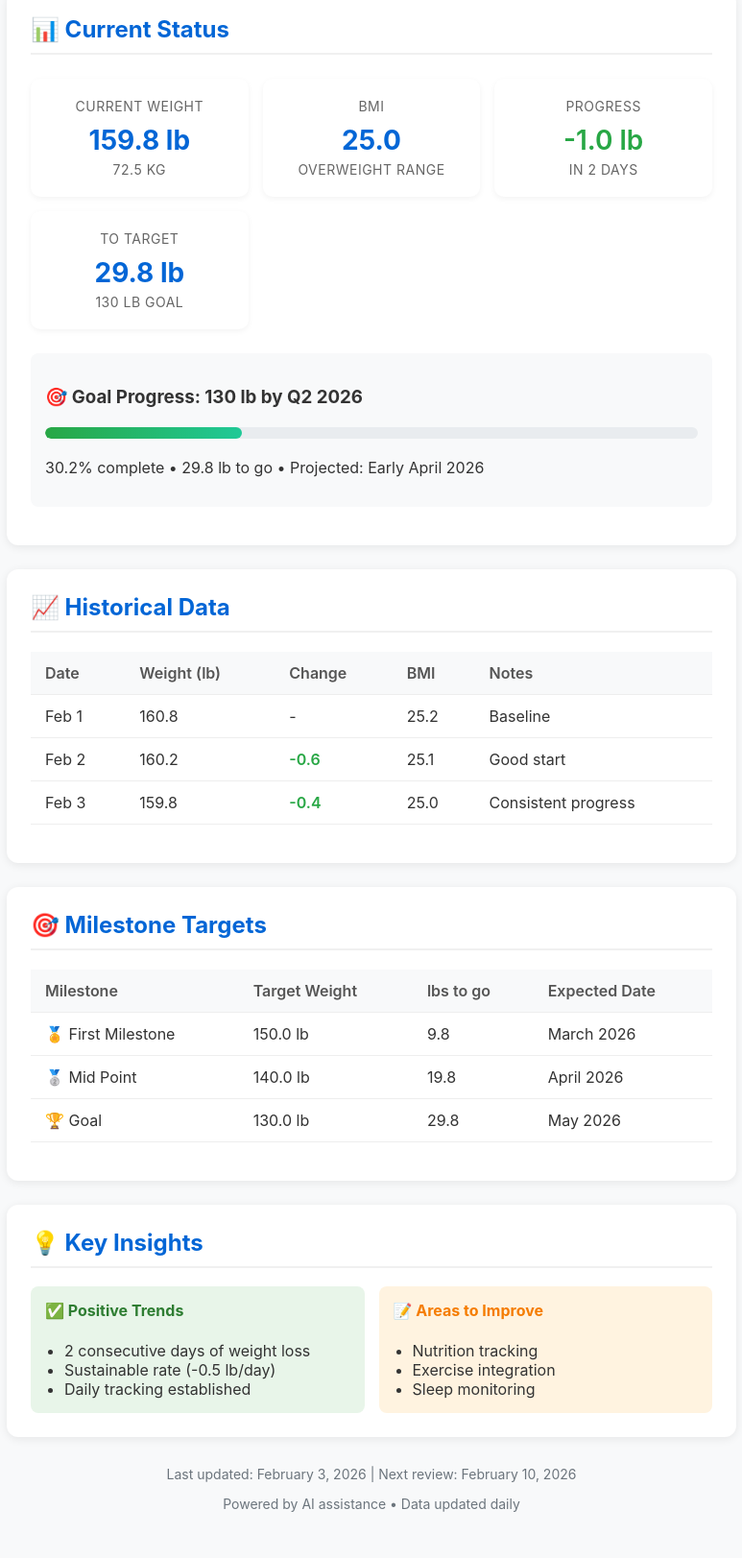
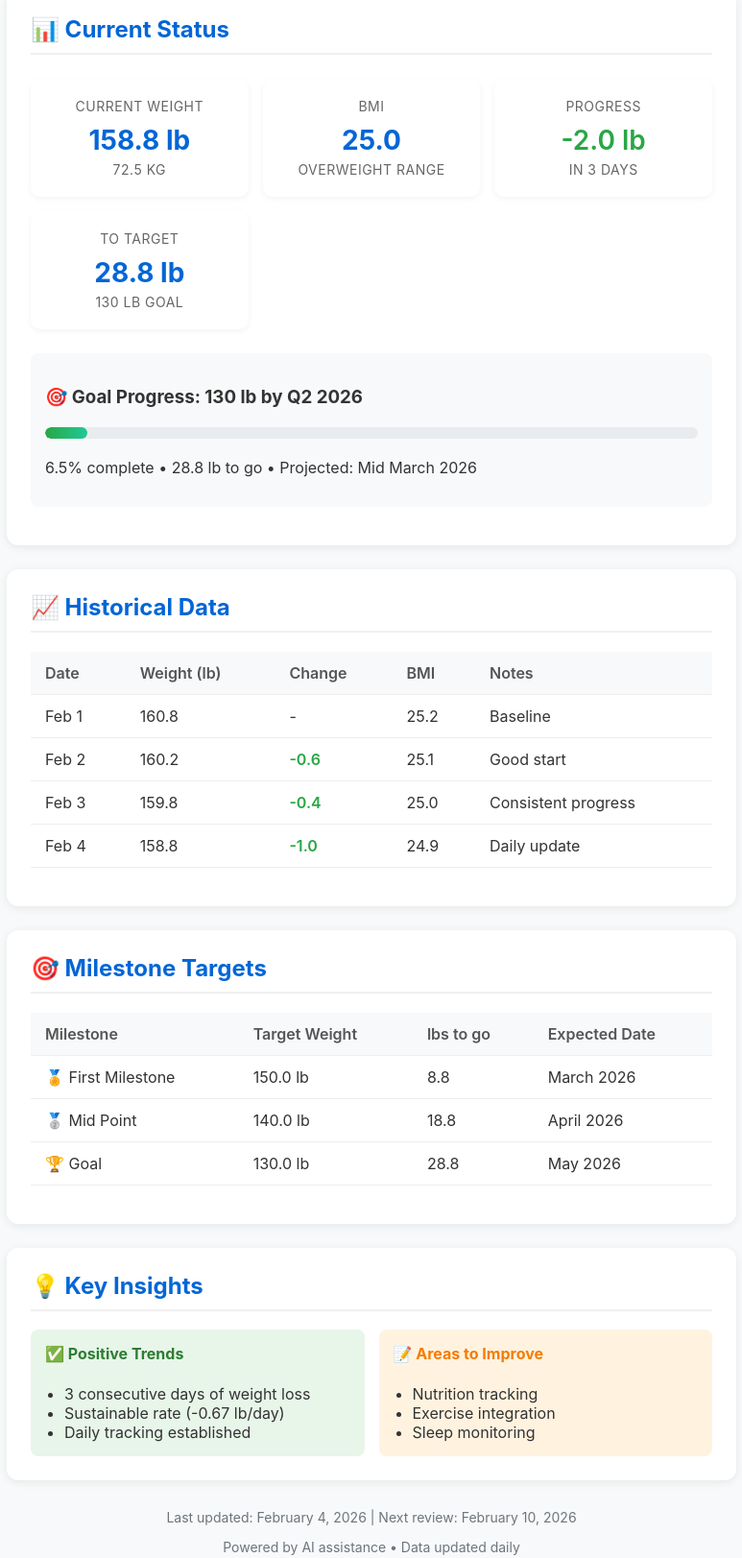
Before and after one commit to liuli168-cmyk/liuli168-cmyk.github.io, a plain HTML site: page health.html in a window 1280 px wide. Shown: the part 205-1828 px from the top of the page at 96% size, without its empty margins (253-1026 px from the left). Drawn offline with Linux system fonts and the light colour scheme.

Commit message:
Update health progress: 158.8 lb (-2.0 lb total, 6.5% progress)

```diff
--- a/health.html
+++ b/health.html
@@ -37,7 +37,7 @@
         }
         .progress-fill {
             height: 100%; background: linear-gradient(90deg, #28a745, #20c997);
-            width: 30.2%; border-radius: 6px; transition: width 0.5s ease;
+            width: 6.5%; border-radius: 6px; transition: width 0.5s ease;
         }
         section {
             background: white; padding: 25px; border-radius: 12px;
@@ -69,7 +69,7 @@
         <div class="stats-grid">
             <div class="stat-card">
                 <div class="stat-label">Current Weight</div>
-                <div class="stat-value">159.8 lb</div>
+                <div class="stat-value">158.8 lb</div>
                 <div class="stat-label">72.5 kg</div>
             </div>
             <div class="stat-card">
@@ -79,12 +79,12 @@
             </div>
             <div class="stat-card">
                 <div class="stat-label">Progress</div>
-                <div class="stat-value positive">-1.0 lb</div>
-                <div class="stat-label">in 2 days</div>
+                <div class="stat-value positive">-2.0 lb</div>
+                <div class="stat-label">in 3 days</div>
             </div>
             <div class="stat-card">
                 <div class="stat-label">To Target</div>
-                <div class="stat-value">29.8 lb</div>
+                <div class="stat-value">28.8 lb</div>
                 <div class="stat-label">130 lb goal</div>
             </div>
         </div>
@@ -94,7 +94,7 @@
             <div class="progress-bar">
                 <div class="progress-fill"></div>
             </div>
-            <p>30.2% complete • 29.8 lb to go • Projected: Early April 2026</p>
+            <p>6.5% complete • 28.8 lb to go • Projected: Mid March 2026</p>
         </div>
     </section>
 
@@ -125,12 +125,19 @@
                     <td>25.1</td>
                     <td>Good start</td>
                 </tr>
-                <tr>
+                                <tr>
                     <td>Feb 3</td>
                     <td>159.8</td>
                     <td class="positive">-0.4</td>
                     <td>25.0</td>
                     <td>Consistent progress</td>
+                </tr>
+                <tr>
+                    <td>Feb 4</td>
+                    <td>158.8</td>
+                    <td class="positive">-1.0</td>
+                    <td>24.9</td>
+                    <td>Daily update</td>
                 </tr>
             </tbody>
         </table>
@@ -150,19 +157,19 @@
                 <tr>
                     <td>🏅 First Milestone</td>
                     <td>150.0 lb</td>
-                    <td>9.8</td>
+                    <td>8.8</td>
                     <td>March 2026</td>
                 </tr>
                 <tr>
                     <td>🥈 Mid Point</td>
                     <td>140.0 lb</td>
-                    <td>19.8</td>
+                    <td>18.8</td>
                     <td>April 2026</td>
                 </tr>
                 <tr>
                     <td>🏆 Goal</td>
                     <td>130.0 lb</td>
-                    <td>29.8</td>
+                    <td>28.8</td>
                     <td>May 2026</td>
                 </tr>
             </tbody>
@@ -175,8 +182,8 @@
             <div style="background: #e8f5e9; padding: 15px; border-radius: 8px;">
                 <h4 style="margin-top: 0; color: #2e7d32;">✅ Positive Trends</h4>
                 <ul style="margin: 10px 0 0; padding-left: 20px;">
-                    <li>2 consecutive days of weight loss</li>
-                    <li>Sustainable rate (-0.5 lb/day)</li>
+                    <li>3 consecutive days of weight loss</li>
+                    <li>Sustainable rate (-0.67 lb/day)</li>
                     <li>Daily tracking established</li>
                 </ul>
             </div>
@@ -192,7 +199,7 @@
     </section>
 
     <div class="update">
-        <p>Last updated: February 3, 2026 | Next review: February 10, 2026</p>
+        <p>Last updated: February 4, 2026 | Next review: February 10, 2026</p>
         <p>Powered by AI assistance • Data updated daily</p>
     </div>
 </body>
```
